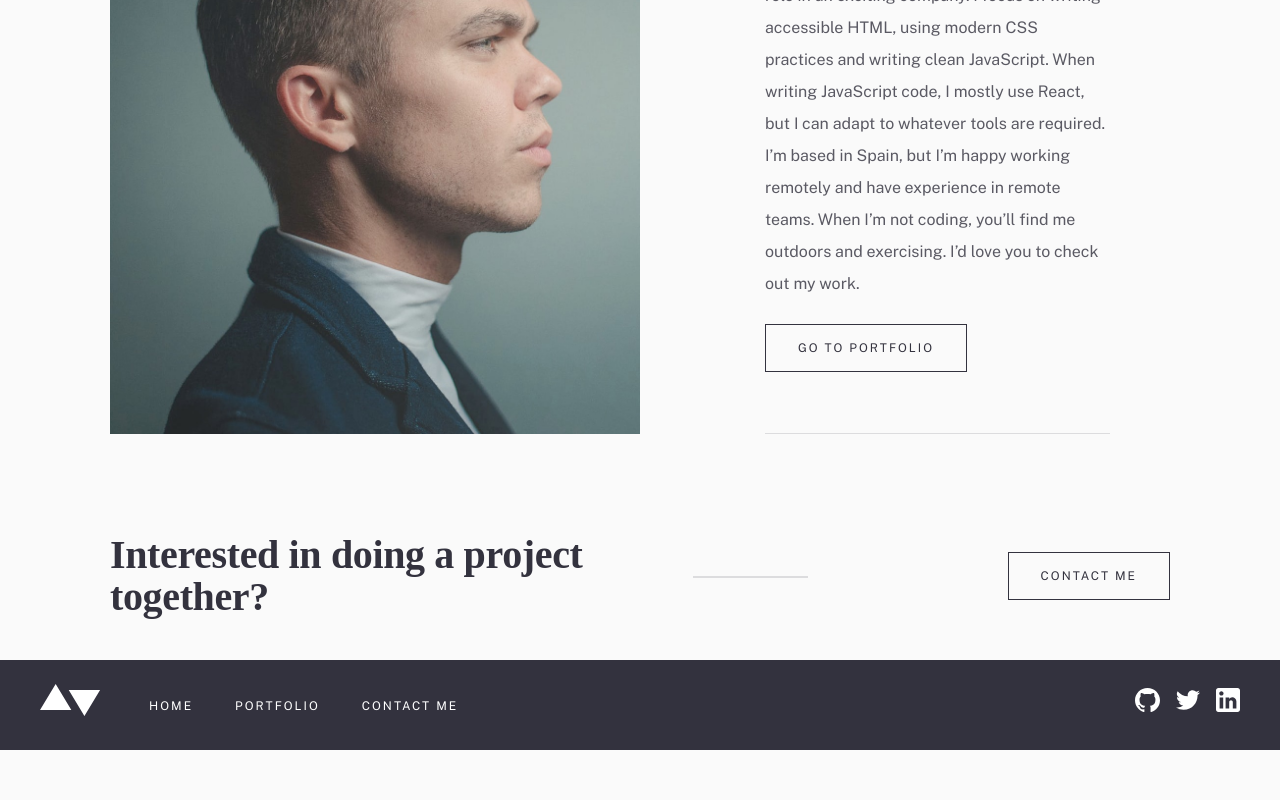
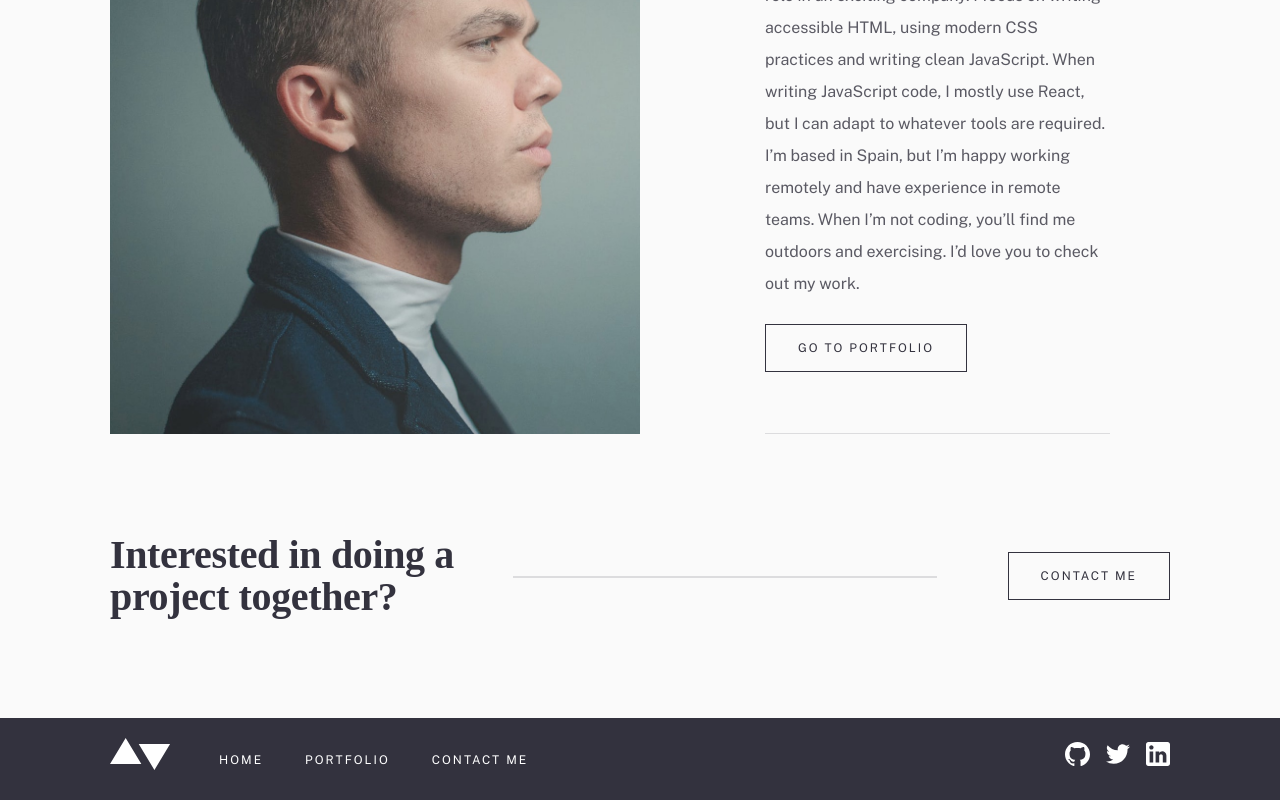
Before and after one commit to xaviguasch/minimalist-portfolio-website-frontendmentor-prac, a React (Create React App) app: page / in a window 1280 px wide. Shown: the part 940-1740 px from the top of the page. Before the commit the page ends 1690 px from the top, so only its background shows below. Built offline with nearby package versions, Linux system fonts and the light colour scheme; a web font is replaced by a local one.

Commit message:
finished styling Footer component, for desktop

```diff
--- a/src/components/Footer.css
+++ b/src/components/Footer.css
@@ -22,7 +22,7 @@
 /* Tablet */
 @media (min-width: 650px) {
   .Footer {
-    padding: 24px 40px;
+    padding: 20px 40px;
 
     flex-direction: row;
     justify-content: space-between;
@@ -30,3 +30,15 @@
     gap: 48px;
   }
 }
+
+/* Laptop */
+@media (min-width: 1275px) {
+  .Footer {
+    padding: 20px 110px;
+
+    flex-direction: row;
+    justify-content: space-between;
+    align-items: center;
+    gap: 48px;
+  }
+}
--- a/src/components/Together.css
+++ b/src/components/Together.css
@@ -41,3 +41,16 @@
     left: 55%;
   }
 }
+
+/* Laptop */
+@media (min-width: 1275px) {
+  .Together .title {
+    max-width: 350px;
+  }
+
+  .Together::after {
+    left: 38%;
+
+    width: 40%;
+  }
+}
--- a/src/index.css
+++ b/src/index.css
@@ -240,7 +240,7 @@ textarea {
 @media (min-width: 1275px) {
   /* UTILITY STYLES */
   .wrapper {
-    padding: 42px 110px;
+    padding: 42px 110px 100px;
     gap: 36px;
   }
 
```
